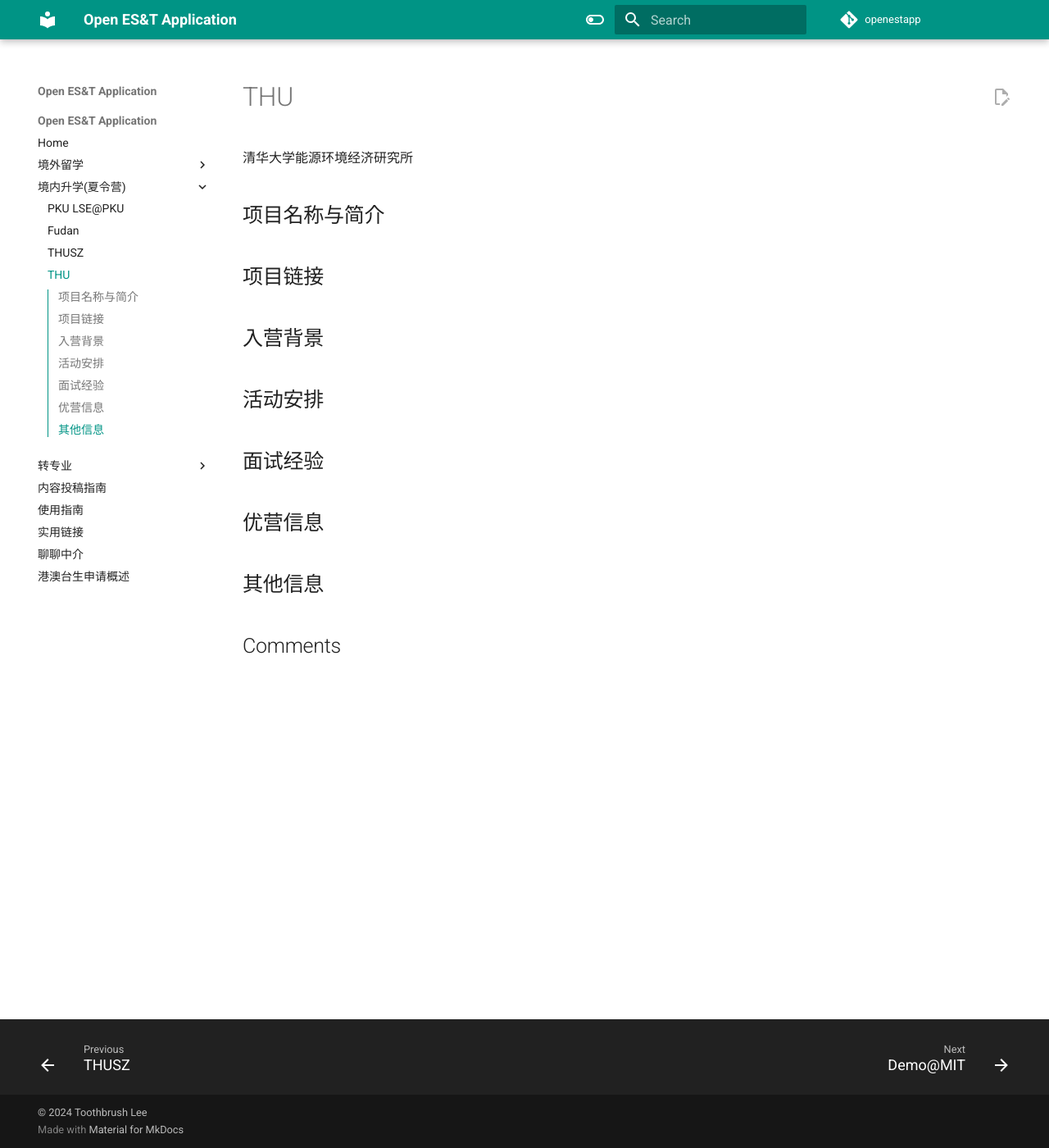
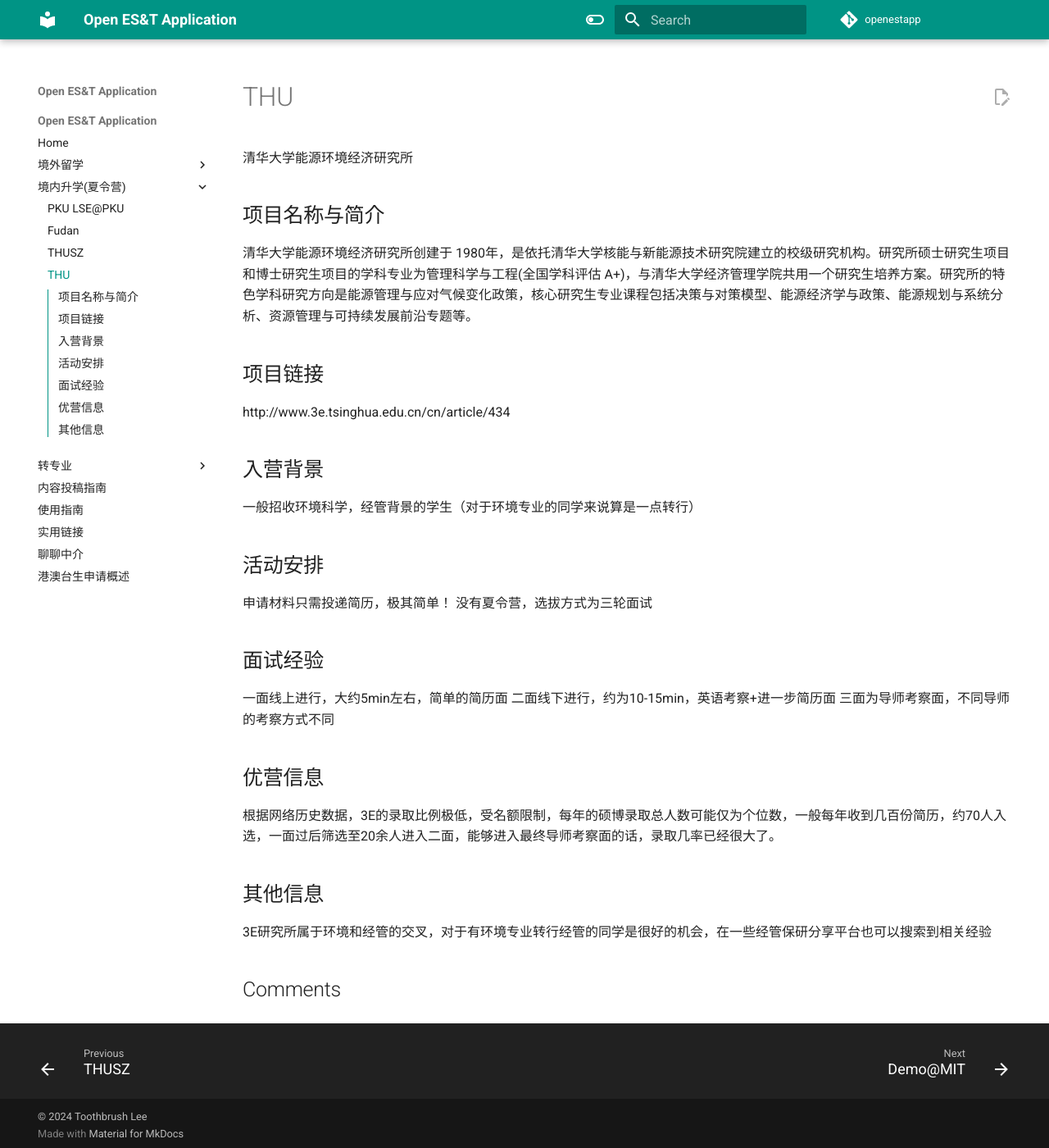
Before and after one commit to Toothbrush-Lee/openestapp, an MkDocs documentation site: the page built from docs/THU.md, in a window 1280 px wide and 1400 px high. Shown: the whole window at 82% size. Built offline with MkDocs 1.6.1 and Material for MkDocs 9.7.7, drawn with Linux system fonts in a browser that asks for light colours; comment, search, counter and statistics services are not loaded.

Commit message:
Update THU.md

```diff
--- a/docs/THU.md
+++ b/docs/THU.md
@@ -1,15 +1,19 @@
 清华大学能源环境经济研究所
 
 ## 项目名称与简介
-
+清华大学能源环境经济研究所创建于 1980年，是依托清华大学核能与新能源技术研究院建立的校级研究机构。研究所硕士研究生项目和博士研究生项目的学科专业为管理科学与工程(全国学科评估 A+)，与清华大学经济管理学院共用一个研究生培养方案。研究所的特色学科研究方向是能源管理与应对气候变化政策，核心研究生专业课程包括决策与对策模型、能源经济学与政策、能源规划与系统分析、资源管理与可持续发展前沿专题等。
 ## 项目链接
-
+http://www.3e.tsinghua.edu.cn/cn/article/434
 ## 入营背景
-
+一般招收环境科学，经管背景的学生（对于环境专业的同学来说算是一点转行）
 ## 活动安排
-
+申请材料只需投递简历，极其简单！
+没有夏令营，选拔方式为三轮面试
 ## 面试经验
-
+一面线上进行，大约5min左右，简单的简历面
+二面线下进行，约为10-15min，英语考察+进一步简历面
+三面为导师考察面，不同导师的考察方式不同
 ## 优营信息
-
+根据网络历史数据，3E的录取比例极低，受名额限制，每年的硕博录取总人数可能仅为个位数，一般每年收到几百份简历，约70人入选，一面过后筛选至20余人进入二面，能够进入最终导师考察面的话，录取几率已经很大了。
 ## 其他信息
+3E研究所属于环境和经管的交叉，对于有环境专业转行经管的同学是很好的机会，在一些经管保研分享平台也可以搜索到相关经验
```
